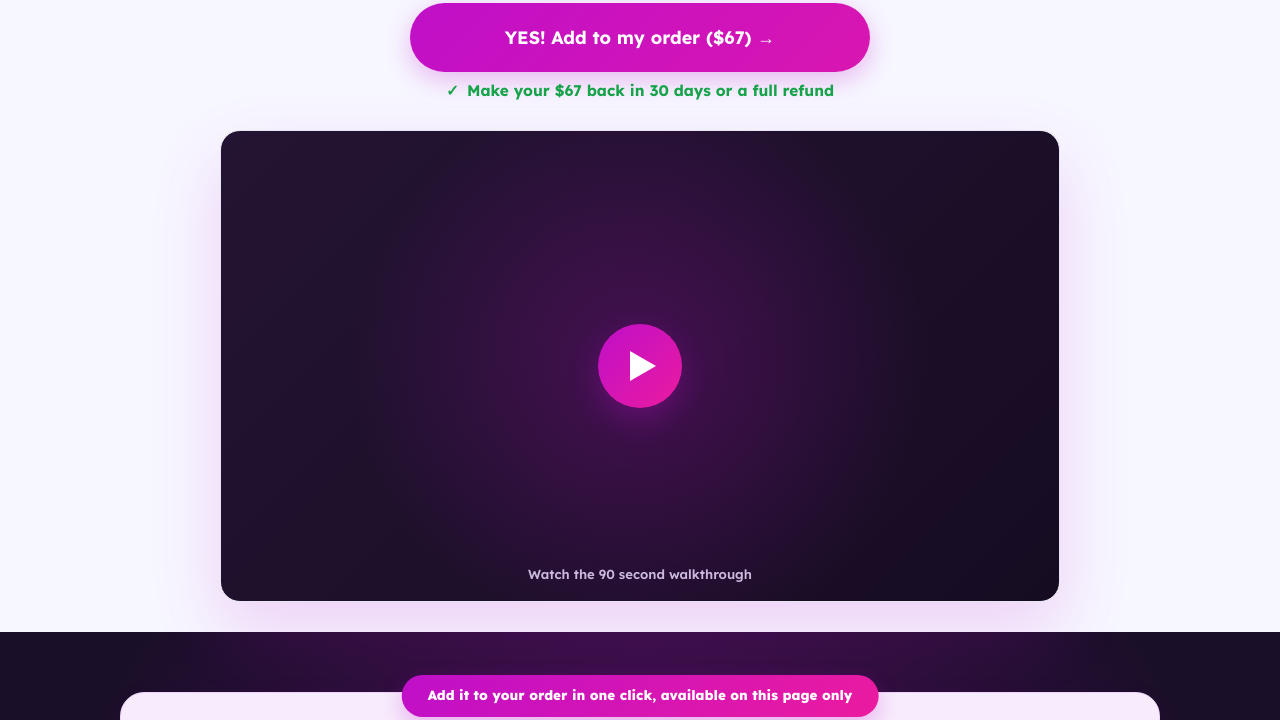
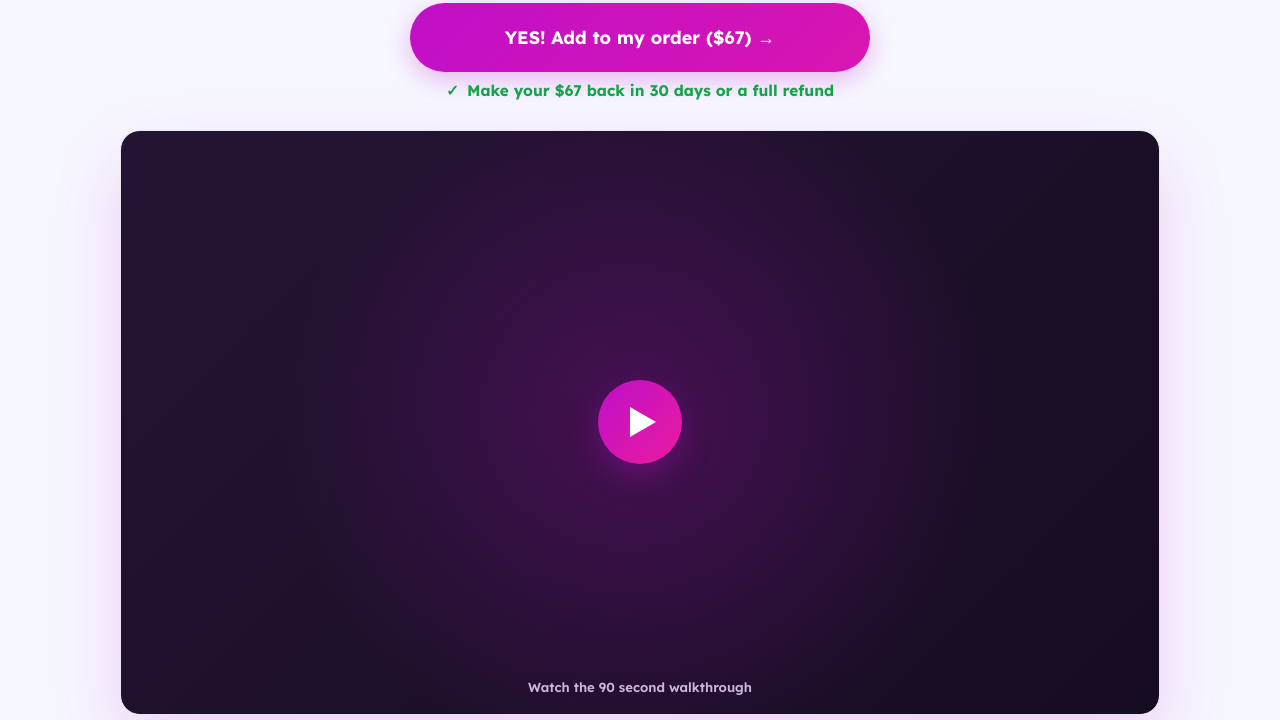
Before and after one commit to Launch-Partner/mediaplace-pbs-preview, a plain HTML site: page oto1.html in a window 1280 px wide. Shown: the part 500-1220 px from the top of the page. Drawn offline with Linux system fonts and the light colour scheme.

Commit message:
OTO1 hero: VSL width 1040px

```diff
--- a/oto1.html
+++ b/oto1.html
@@ -70,7 +70,7 @@ section{padding:70px 0}
 .hero h1{margin-bottom:14px}
 .hero-sub{font-size:clamp(1.05rem,2vw,1.22rem);color:var(--text-body);max-width:700px;margin:0 auto 22px}
 .hero-cta{display:flex;flex-direction:column;align-items:center;gap:7px;margin-bottom:26px}
-.vsl{max-width:840px;margin:0 auto;aspect-ratio:16/9;border-radius:var(--radius-lg);background:linear-gradient(135deg,#241433,#160c22);border:1px solid var(--border);display:flex;align-items:center;justify-content:center;box-shadow:0 30px 70px rgba(191,15,201,.16);position:relative;overflow:hidden}
+.vsl{max-width:1040px;margin:0 auto;aspect-ratio:16/9;border-radius:var(--radius-lg);background:linear-gradient(135deg,#241433,#160c22);border:1px solid var(--border);display:flex;align-items:center;justify-content:center;box-shadow:0 30px 70px rgba(191,15,201,.16);position:relative;overflow:hidden}
 .vsl::after{content:'';position:absolute;inset:0;background:radial-gradient(circle at 50% 50%,rgba(191,15,201,.25),transparent 60%)}
 .vsl .play{position:relative;z-index:1;width:84px;height:84px;border-radius:50%;background:var(--grad);display:flex;align-items:center;justify-content:center;box-shadow:0 12px 30px var(--brand-glow)}
 .vsl .play::before{content:'';border-style:solid;border-width:15px 0 15px 26px;border-color:transparent transparent transparent #fff;margin-left:6px}
```
